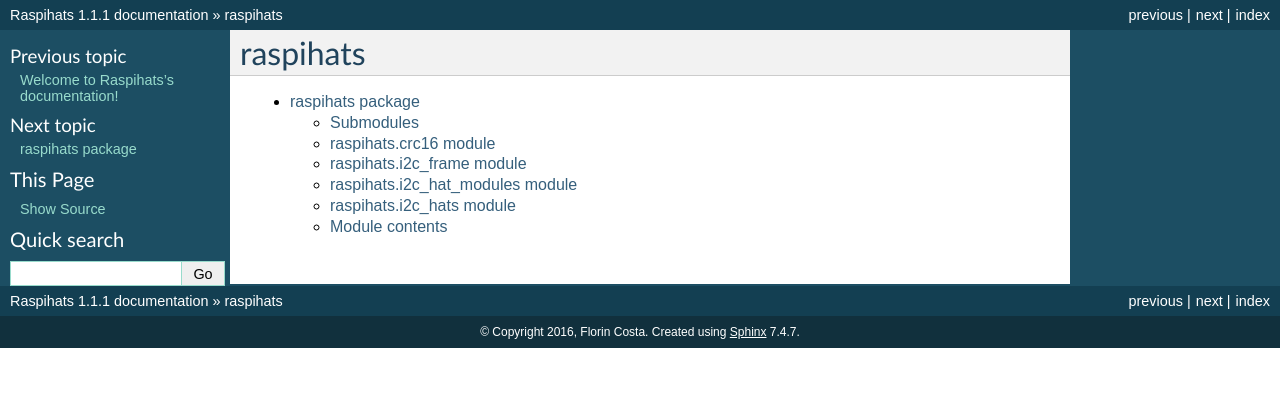
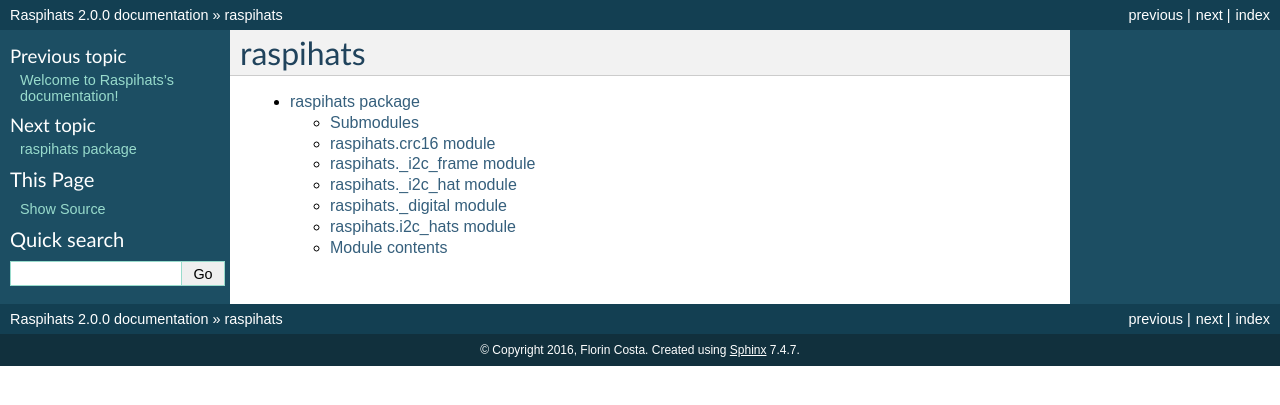
Before and after one commit to raspihats/raspihats, a Sphinx documentation site: the page built from doc/modules.rst, in a window 1280 px wide. Shown: the top 405 px of the page. Built offline with Sphinx 7.4.7, drawn with Linux system fonts in a browser that asks for light colours.

Commit message:
updated docstrings for _digital and i2c_hats modules, update spinx conf for v2.0.0

```diff
--- a/doc/conf.py
+++ b/doc/conf.py
@@ -55,9 +55,9 @@
 # built documents.
 #
 # The short X.Y version.
-version = '1.1'
+version = '2.0'
 # The full version, including alpha/beta/rc tags.
-release = '1.1.1'
+release = '2.0.0'
 
 # The language for content autogenerated by Sphinx. Refer to documentation
 # for a list of supported languages.
--- a/doc/raspihats.rst
+++ b/doc/raspihats.rst
@@ -12,18 +12,26 @@
     :undoc-members:
     :show-inheritance:
 
-raspihats.i2c_frame module
---------------------------
+raspihats._i2c_frame module
+---------------------------
 
-.. automodule:: raspihats.i2c_frame
+.. automodule:: raspihats._i2c_frame
     :members:
     :undoc-members:
     :show-inheritance:
 
-raspihats.i2c_hat_modules module
---------------------------------
+raspihats._i2c_hat module
+-------------------------
 
-.. automodule:: raspihats.i2c_hat_modules
+.. automodule:: raspihats._i2c_hat
+    :members:
+    :undoc-members:
+    :show-inheritance:
+
+raspihats._digital module
+-------------------------
+
+.. automodule:: raspihats._digital
     :members:
     :undoc-members:
     :show-inheritance:
--- a/setup.py
+++ b/setup.py
@@ -19,7 +19,7 @@
 
 setup(
     name             = 'raspihats',
-    version          = '1.1.1',
+    version          = '2.0.0',
     description      = 'package for controlling raspihats.com boards',
     long_description = open('README.rst').read(),
     license          = open('LICENSE').read(),
```
Also changed, not shown: README.rst (+21 -0 lines), 3 other files.
